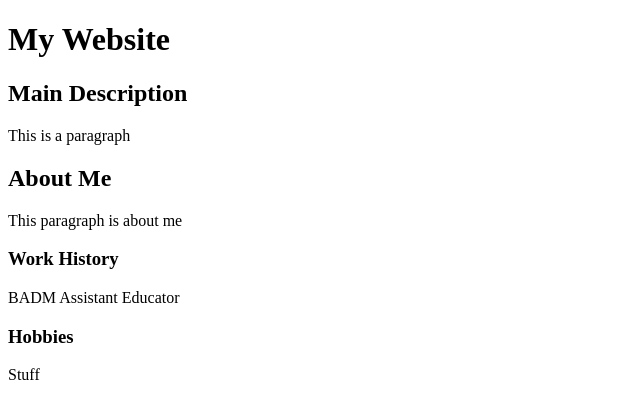
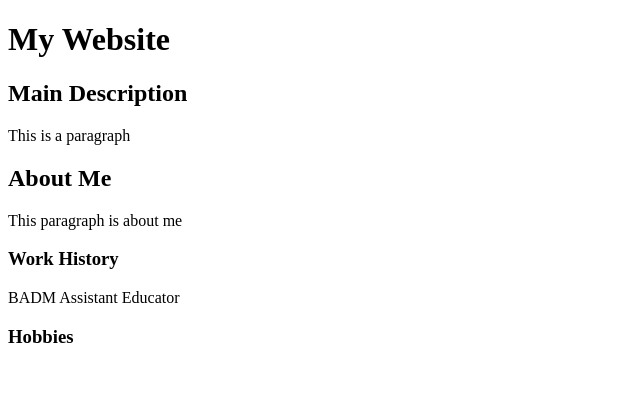
Before and after one commit to GGDoucette/GGDoucette.github.io, a plain HTML site: page index.html in a window 1280 px wide. Shown: the full height of the page, 0-640 px from the left. Drawn offline with Linux system fonts and the light colour scheme.

Commit message:
Update index.html

```diff
--- a/index.html
+++ b/index.html
@@ -10,6 +10,6 @@
      <h3>Work History</h3>
      <p>BADM Assistant Educator</p>
      <h3>Hobbies</h3>
-     <p>Stuff</p>
+     <p></p>
 </body>
 </html>
```
